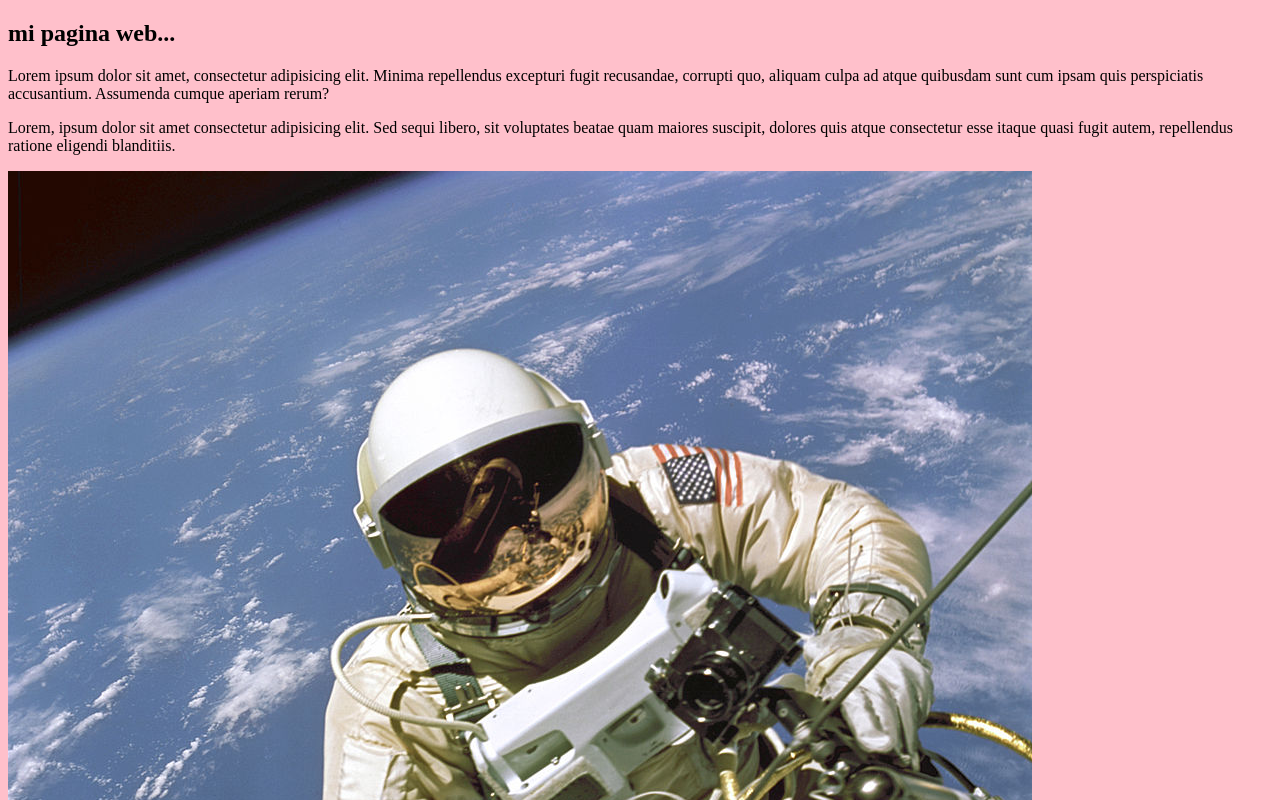
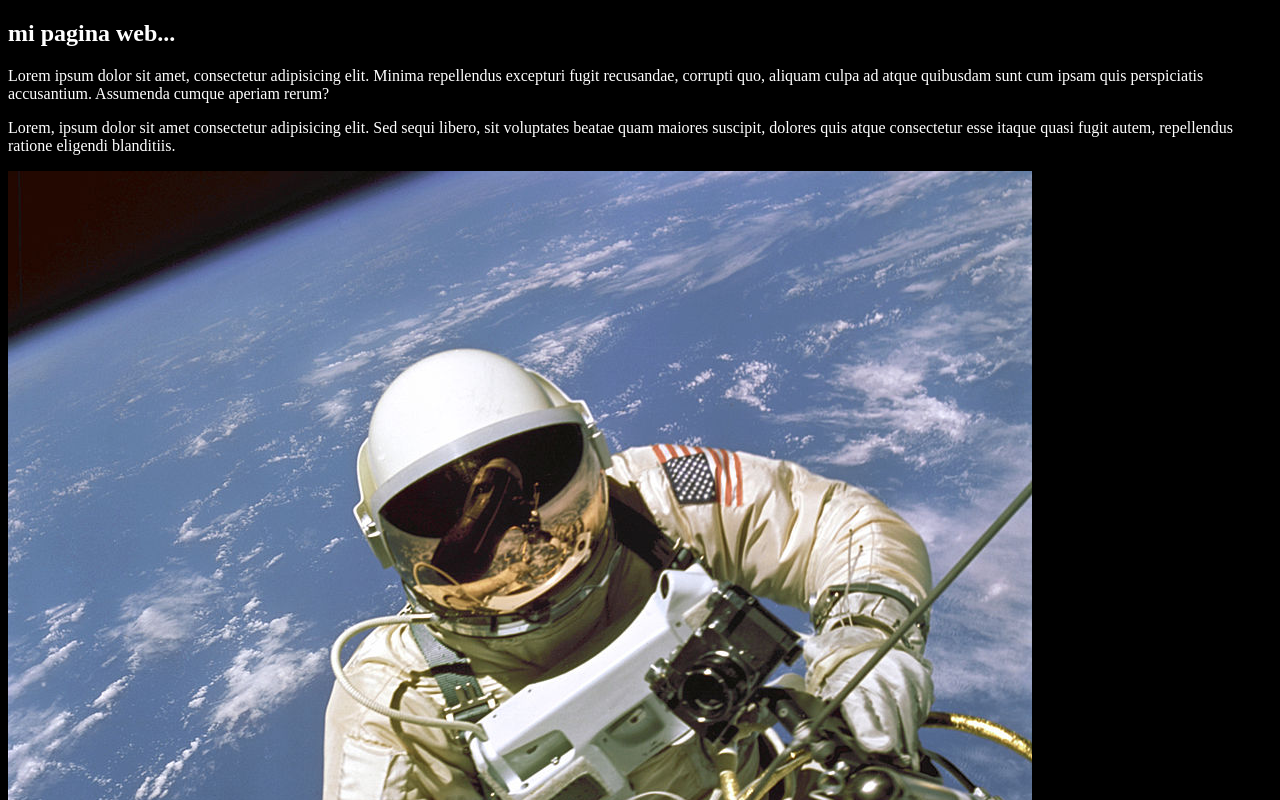
Before and after one commit to opilionoides/congenial-robot, a plain HTML site: page index.html in a window 1280 px wide. Shown: the top 800 px of the page. Drawn offline with Linux system fonts and the light colour scheme.

Commit message:
Hola mundo desde el espacio.

```diff
--- a/index.html
+++ b/index.html
@@ -6,8 +6,12 @@
     <meta http-equiv="X-UA-Compatible" content="ie=edge">
     <title>Document</title>
     <style>
+    h2, p {
+        color: white;
+    }
+
         body {
-            background-color:pink;
+            background-color:black;
         }
     </style>
 </head>
```
